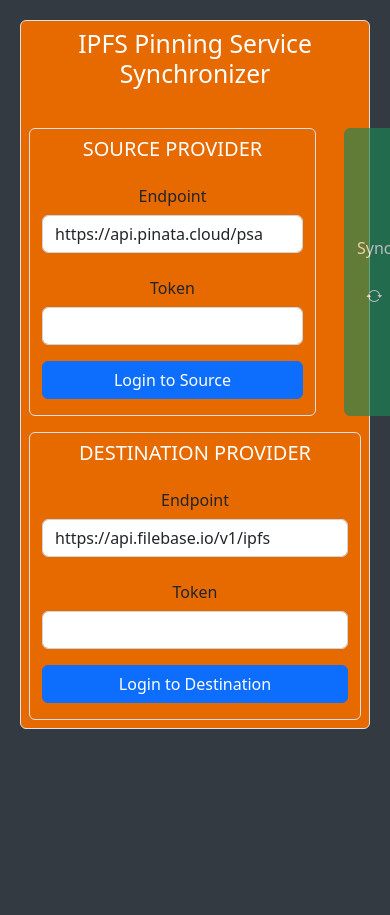
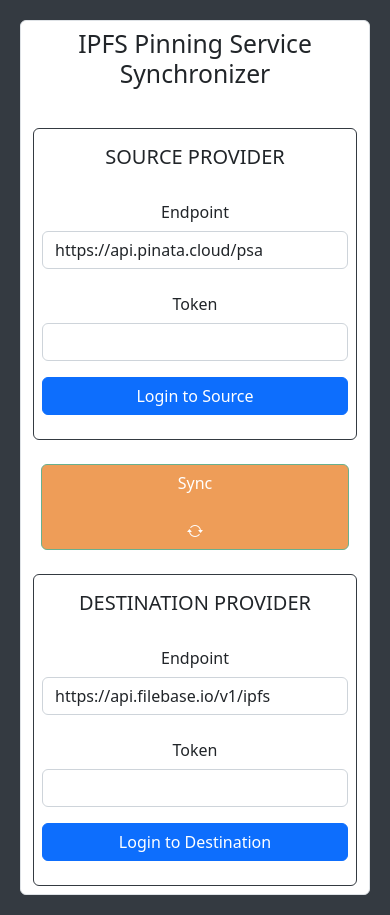
Before and after one commit to filebase/ipfs-pin-sync, a website built with webpack: page src/index.html in a window 390 px wide. Before the commit the page ends 844 px from the top, so only its background shows below. Built offline with nearby package versions, Linux system fonts and the light colour scheme.

Commit message:
Responsive Redesign

```diff
--- a/src/index.html
+++ b/src/index.html
@@ -5,13 +5,14 @@
     <meta name="viewport" content="width=device-width, initial-scale=1">
     <title>IPFS Pin Sync</title>
 </head>
-<body style="background-color:#343A41;padding:20px;">
-<div class="container-fluid text-center border rounded" style="background-color:#E66A00;">
-    <h2 class="m-2 text-white">IPFS Pinning Service Synchronizer</h2>
+<body style="background-color: #343A41;padding:20px;">
+<div class="container-fluid text-center border rounded" style="background-color:#FFFFFF;">
+    <h2 class="m-2">IPFS Pinning Service Synchronizer</h2>
     <br/>
     <div class="row">
-        <div class="col border rounded m-2">
-            <h5 class="p-2 text-white">SOURCE PROVIDER</h5>
+        <div class="col-lg mt-2 mb-2">
+            <div class="d-grid gap-2 m-b-3 m-t-3 border rounded p-2" style="border-color:#343A41 !important;" style="height:100%">
+            <h5 class="p-2 ">SOURCE PROVIDER</h5>
             <form name="sourceLogin">
                 <div class="mb-3 row">
                     <label for="inputSourceEndpoint" class="col-sm-2 col-form-label">Endpoint</label>
@@ -29,7 +30,7 @@
                     <button type="submit" class="btn btn-primary" id="sourceSubmitButton">Login to Source</button>
                 </div>
             </form>
-            <table class="table table-bordered d-none text-white" id="sourceTable">
+            <table class="table table-bordered d-none " id="sourceTable">
                 <thead>
                 <tr>
                     <th scope="col">CID</th>
@@ -39,15 +40,17 @@
                 <tbody id="sourceTableBody">
                 </tbody>
             </table>
+            </div>
         </div>
-        <div class="col col-1 m-2">
-            <div class="d-grid gap-2 m-b-3 m-t-3 text-white" style="height:100%">
-                <button type="submit" class="btn btn-success disabled text-white" id="syncSubmitButton">Sync<br/><br/>
+        <div class="col-lg-1 mt-2 mb-2">
+            <div class="d-grid gap-2 m-b-3 m-t-3 p-2" style="height:100%">
+                <button type="submit" style="background-color: #E66A00;" class="btn btn-success disabled " id="syncSubmitButton">Sync<br/><br/>
                     <i class="bi bi-arrow-repeat"></i></button>
             </div>
         </div>
-        <div class="col border rounded m-2">
-            <h5 class="p-2 text-white">DESTINATION PROVIDER</h5>
+        <div class="col-lg mt-2 mb-2">
+            <div class="d-grid gap-2 m-b-3 m-t-3 border rounded p-2" style="border-color:#343A41 !important;" style="height:100%">
+            <h5 class="p-2">DESTINATION PROVIDER</h5>
             <form name="destinationLogin">
                 <div class="mb-3 row">
                     <label for="inputDestinationEndpoint" class="col-sm-2 col-form-label">Endpoint</label>
@@ -65,7 +68,7 @@
                     <button type="submit" class="btn btn-primary" id="destinationSubmitButton">Login to Destination</button>
                 </div>
             </form>
-            <table class="table table-bordered d-none text-white" id="destinationTable">
+            <table class="table table-bordered d-none " id="destinationTable">
                 <thead>
                 <tr>
                     <th scope="col">CID</th>
@@ -75,7 +78,7 @@
                 <tbody id="destinationTableBody">
                 </tbody>
             </table>
-            <table class="table table-bordered d-none text-white" id="destinationProgress">
+            <table class="table table-bordered d-none " id="destinationProgress">
                 <thead>
                 <tr>
                     <th scope="col">Name</th>
@@ -85,6 +88,7 @@
                 <tbody id="destinationProgressBody">
                 </tbody>
             </table>
+            </div>
         </div>
     </div>
 </div>
```
